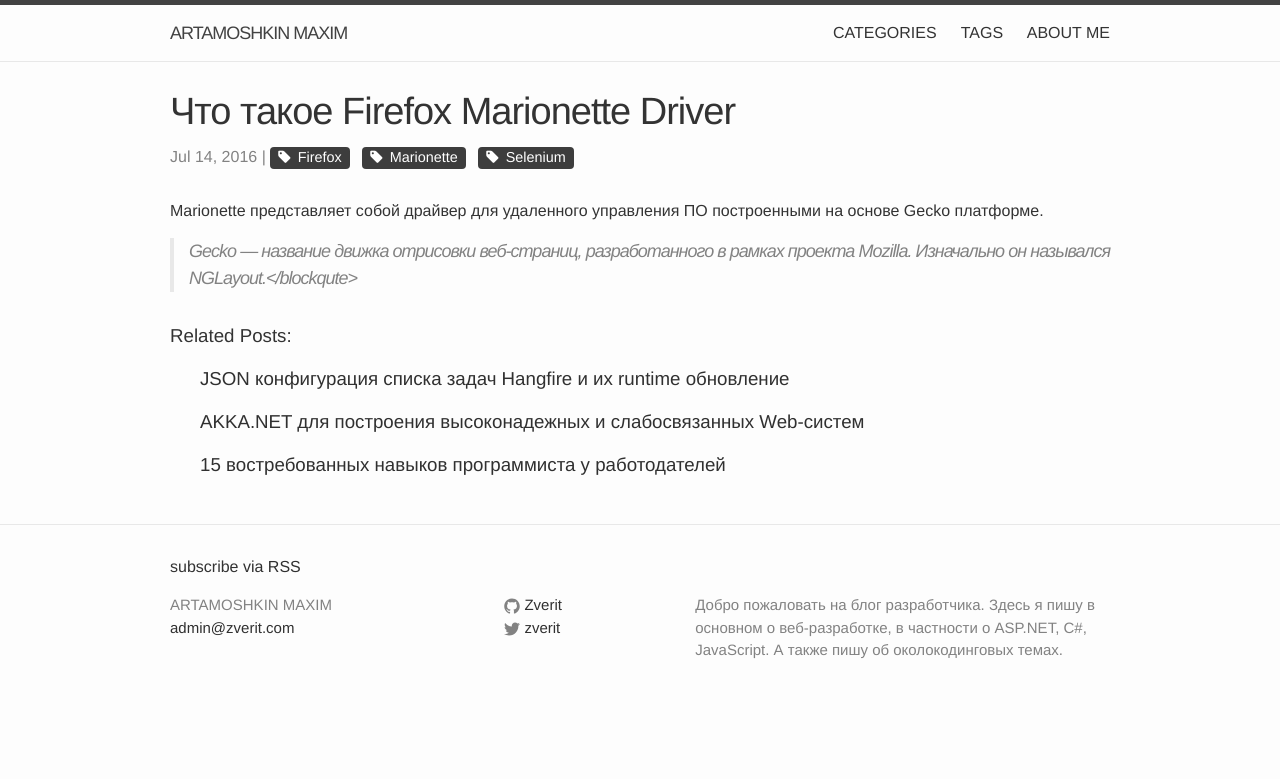
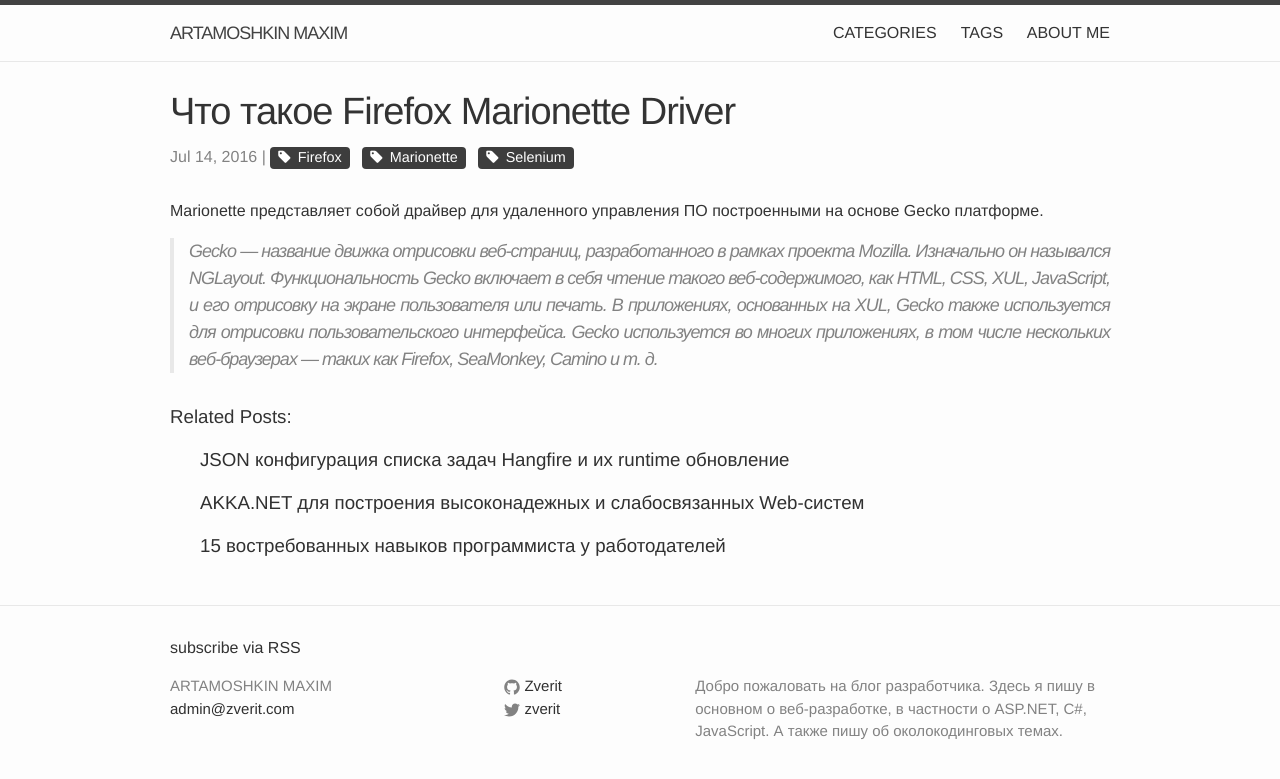
Before and after one commit to martamoshkin/blog.zverit.com, a Jekyll site: the page built from _posts/2016-7-15-what-is-firefox-marionette-driver.md, in a window 1280 px wide. Shown: the top 779 px of the page. Built offline with Jekyll 4.4.1, drawn with Linux system fonts in a browser that asks for light colours; nearby versions of some CDN libraries; comment, search, counter and statistics services are not loaded.

Commit message:
Update 2016-7-15-what-is-firefox-marionette-driver.md

```diff
--- a/_posts/2016-7-15-what-is-firefox-marionette-driver.md
+++ b/_posts/2016-7-15-what-is-firefox-marionette-driver.md
@@ -9,4 +9,11 @@
 Marionette представляет собой драйвер для удаленного управления  ПО построенными на основе Gecko платформе.
 <!-- more -->
 
-<blockquote>Gecko — название движка отрисовки веб-страниц, разработанного в рамках проекта Mozilla. Изначально он назывался NGLayout.</blockqute>
+<blockquote>Gecko — название движка отрисовки веб-страниц, разработанного в рамках проекта Mozilla. Изначально он назывался NGLayout.
+
+
+Функциональность Gecko включает в себя чтение такого веб-содержимого, как HTML, CSS, XUL, JavaScript, и его отрисовку на экране пользователя или печать. В приложениях, основанных на XUL, Gecko также используется для отрисовки пользовательского интерфейса.
+
+
+Gecko используется во многих приложениях, в том числе нескольких веб-браузерах — таких как Firefox, SeaMonkey, Camino и т. д.
+</blockquote>
```
